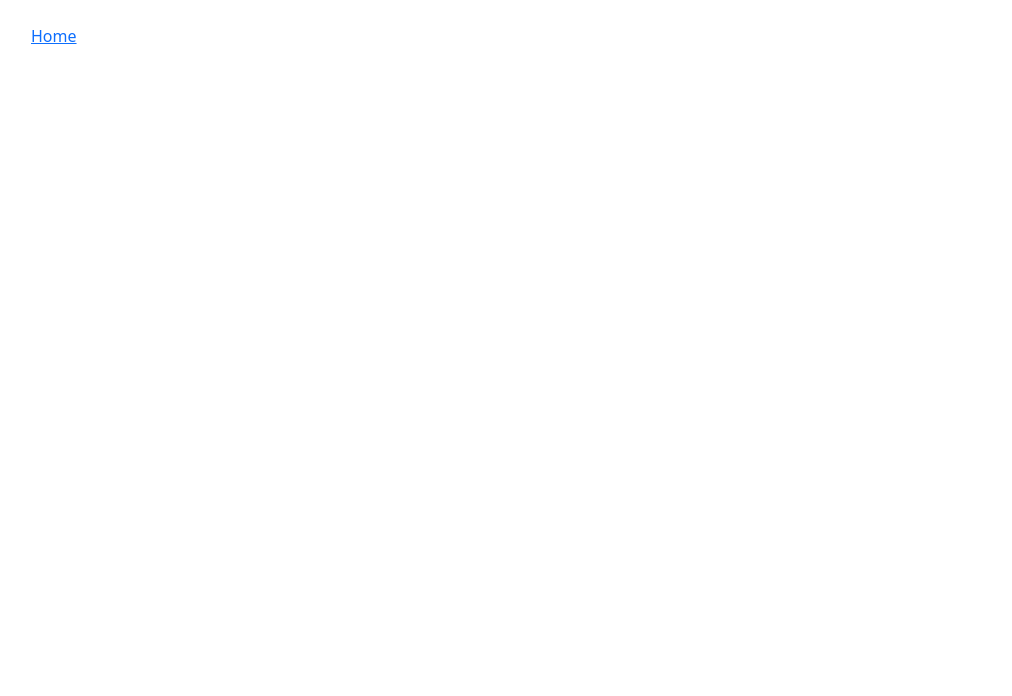
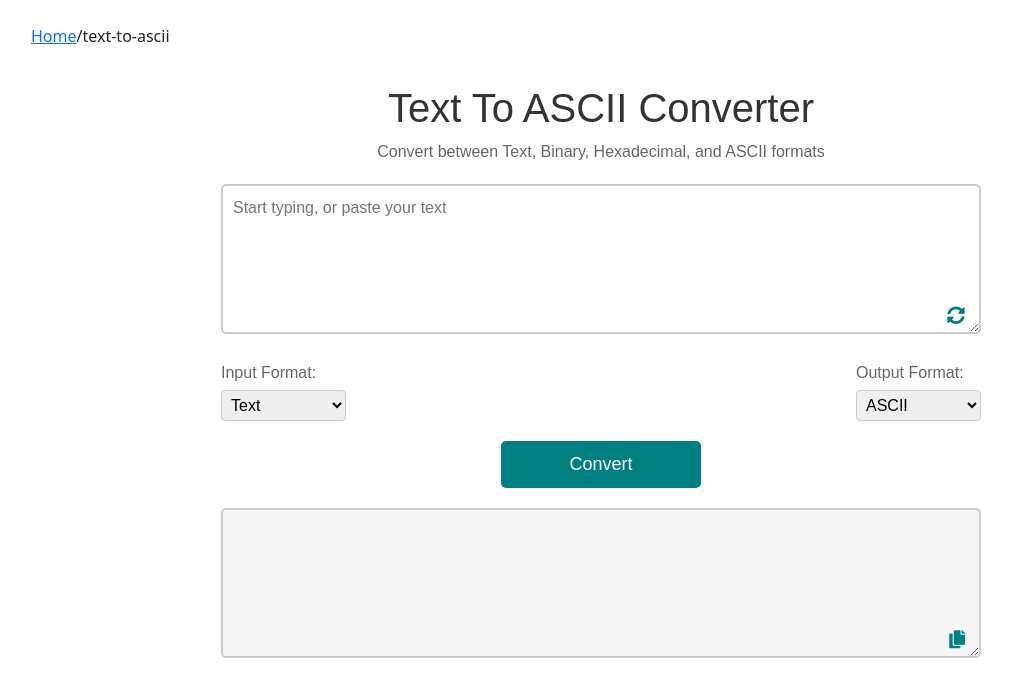
Before and after one commit to riteshporiya/WebToolsHub, an Angular app: page /text-to-ascii in a window 1280 px wide. Before the commit this address led to /. Shown: the top 696 px of the page, without its empty margins (39-1051 px from the left). Built offline with nearby package versions, Linux system fonts and the light colour scheme.

Commit message:
feat(text-to-ascii): implement text to ascii converter tool

```diff
--- a/src/app/app-routing.module.ts
+++ b/src/app/app-routing.module.ts
@@ -3,11 +3,13 @@ import { RouterModule, Routes } from '@angular/router';
 import { CharacterCounterComponent } from './components/character-counter/character-counter.component';
 import { ToolsListComponent } from './components/tools-list/tools-list.component';
 import { PasswordGeneratorComponent } from './components/password-generator/password-generator.component';
+import { TextToAsciiComponent } from './components/text-to-ascii/text-to-ascii.component';
 
 const routes: Routes = [
   { path: '', component: ToolsListComponent, data: { title: 'Tools: Popular Free Online Web Tools' } },
-  { path: 'character-counter', component: CharacterCounterComponent, data: { title: 'Online Character Counter Tool | Text Character Count' } },
-  { path: 'password-generator', component: PasswordGeneratorComponent, data: { title: 'Random Strong Password Generator Tool | Text Character Count' } },
+  { path: 'character-counter', component: CharacterCounterComponent, data: { title: 'Character Counter Tool | Text Character Count' } },
+  { path: 'password-generator', component: PasswordGeneratorComponent, data: { title: 'Random Strong Password Generator Tool' } },
+  { path: 'text-to-ascii', component: TextToAsciiComponent, data: { title: 'Text To ASCII Converter Tool' } },
 ];
 
 @NgModule({
--- a/src/app/app.module.ts
+++ b/src/app/app.module.ts
@@ -10,6 +10,7 @@ import { ToolsListComponent } from './components/tools-list/tools-list.component
 import { BreadcrumbComponent } from './components/breadcrumb/breadcrumb.component';
 import { CommonModule } from '@angular/common';
 import { PasswordGeneratorComponent } from './components/password-generator/password-generator.component';
+import { TextToAsciiComponent } from './components/text-to-ascii/text-to-ascii.component';
 
 @NgModule({
   declarations: [
@@ -17,7 +18,8 @@ import { PasswordGeneratorComponent } from './components/password-generator/pass
     CharacterCounterComponent,
     ToolsListComponent,
     BreadcrumbComponent,
-    PasswordGeneratorComponent
+    PasswordGeneratorComponent,
+    TextToAsciiComponent
   ],
   imports: [
     BrowserModule,
--- /dev/null
+++ b/src/app/components/text-to-ascii/text-to-ascii.component.html
@@ -0,0 +1,43 @@
+<div class="container">
+    <h1>Text To ASCII Converter</h1>
+    <p class="subtitle">Convert between Text, Binary, Hexadecimal, and ASCII formats</p>
+
+    <div class="input-container">
+        <textarea [(ngModel)]="inputText" placeholder="Start typing, or paste your text"></textarea>
+        <div class="action-buttons">
+            <button (click)="clearText()" title="Clear"><i class="fas fa-sync-alt"></i></button>
+        </div>
+
+        <p class="error-message" [hidden]="!errorMessage">{{ errorMessage }}</p>
+    </div>
+
+    <div class="format-selectors">
+        <div class="format-select">
+            <label for="inputFormat">Input Format:</label>
+            <select id="inputFormat" [(ngModel)]="inputFormat">
+                <option value="text">Text</option>
+                <option value="binary">Binary</option>
+                <option value="hex">Hexadecimal</option>
+                <option value="ascii">ASCII</option>
+            </select>
+        </div>
+        <div class="format-select">
+            <label for="outputFormat">Output Format:</label>
+            <select id="outputFormat" [(ngModel)]="outputFormat">
+                <option value="text">Text</option>
+                <option value="binary">Binary</option>
+                <option value="hex">Hexadecimal</option>
+                <option value="ascii">ASCII</option>
+            </select>
+        </div>
+    </div>
+
+    <button (click)="convert()" class="convert-btn">Convert</button>
+
+    <div class="output-container">
+        <textarea [value]="outputText" readonly></textarea>
+        <button (click)="copyToClipboard()" class="copy-btn" title="Copy to Clipboard">
+            <i class="fas fa-copy"></i>
+        </button>
+    </div>
+</div>
--- /dev/null
+++ b/src/app/components/text-to-ascii/text-to-ascii.component.scss
@@ -0,0 +1,103 @@
+.container {
+    max-width: 800px;
+    margin: 0 auto;
+    padding: 20px;
+    font-family: Arial, sans-serif;
+}
+
+h1 {
+    text-align: center;
+    color: #333;
+}
+
+.subtitle {
+    text-align: center;
+    color: #666;
+    margin-bottom: 20px;
+}
+
+.input-container,
+.output-container {
+    position: relative;
+    margin-bottom: 20px;
+}
+
+textarea {
+    width: 100%;
+    height: 150px;
+    padding: 10px;
+    border: 2px solid #ccc;
+    border-radius: 5px;
+    font-size: 16px;
+    resize: vertical;
+}
+
+.action-buttons {
+    position: absolute;
+    bottom: 10px;
+    right: 10px;
+}
+
+.action-buttons button,
+.copy-btn {
+    background: none;
+    border: none;
+    color: #008080;
+    cursor: pointer;
+    font-size: 18px;
+    margin-left: 10px;
+}
+
+.convert-btn {
+    display: block;
+    width: 200px;
+    margin: 20px auto;
+    padding: 10px;
+    background-color: #008080;
+    color: white;
+    border: none;
+    border-radius: 5px;
+    font-size: 18px;
+    cursor: pointer;
+}
+
+.convert-btn:hover {
+    background-color: #006666;
+}
+
+.output-container textarea {
+    background-color: #f5f5f5;
+}
+
+.copy-btn {
+    position: absolute;
+    bottom: 10px;
+    right: 10px;
+}
+
+.format-selectors {
+    display: flex;
+    justify-content: space-between;
+    margin-bottom: 20px;
+}
+
+.format-select {
+    display: flex;
+    flex-direction: column;
+}
+
+.format-select label {
+    margin-bottom: 5px;
+    color: #666;
+}
+
+.format-select select {
+    padding: 5px;
+    font-size: 16px;
+    border: 1px solid #ccc;
+    border-radius: 4px;
+}
+
+.error-message {
+    color: red;
+}
--- /dev/null
+++ b/src/app/components/text-to-ascii/text-to-ascii.component.ts
@@ -0,0 +1,112 @@
+import { Component } from '@angular/core';
+
+@Component({
+  selector: 'app-text-to-ascii',
+  templateUrl: './text-to-ascii.component.html',
+  styleUrls: ['./text-to-ascii.component.scss']
+})
+export class TextToAsciiComponent {
+  inputText: string = '';
+  outputText: string = '';
+  inputFormat: string = 'text';
+  outputFormat: string = 'ascii';
+  errorMessage: string = '';
+
+  convert() {
+    this.errorMessage = '';
+    if (!this.isValidInput(this.inputText, this.inputFormat)) {
+      this.errorMessage = `Invalid input. Please enter a valid ${this.inputFormat} value.`;
+      return;
+    }
+
+    const intermediateText = this.convertToText(this.inputText, this.inputFormat);
+    this.outputText = this.convertFromText(intermediateText, this.outputFormat);
+  }
+
+  private convertToText(input: string, format: string): string {
+    switch (format) {
+      case 'text':
+        return input;
+      case 'binary':
+        return input.split(' ').map(bin => String.fromCharCode(parseInt(bin, 2))).join('');
+      case 'hex':
+        return input.split(' ').map(hex => String.fromCharCode(parseInt(hex, 16))).join('');
+      case 'ascii':
+        return input.split(',').map(ascii => String.fromCharCode(parseInt(ascii.trim()))).join('');
+      default:
+        return input;
+    }
+  }
+
+  private convertFromText(input: string, format: string): string {
+    switch (format) {
+      case 'text':
+        return input;
+      case 'binary':
+        return input.split('').map(char => char.charCodeAt(0).toString(2).padStart(8, '0')).join(' ');
+      case 'hex':
+        return input.split('').map(char => char.charCodeAt(0).toString(16).padStart(2, '0')).join(' ');
+      case 'ascii':
+        return input.split('').map(char => char.charCodeAt(0)).join(',');
+      default:
+        return input;
+    }
+  }
+
+  private isValidInput(input: string, format: string): boolean {
+    switch (format) {
+      case 'text':
+        return true; // Text input is always valid
+      case 'binary':
+        return this.isValidBinaryInput(input);
+      case 'hex':
+        return this.isValidHexInput(input);
+      case 'ascii':
+        return this.isValidAsciiInput(input);
+      default:
+        return true; // Unknown format, assume input is valid
+    }
+  }
+
+  private isValidBinaryInput(input: string): boolean {
+    const binaryValues = input.split(' ');
+    for (const binaryValue of binaryValues) {
+      if (binaryValue.length !== 8 || !/^[01]+$/.test(binaryValue)) {
+        return false;
+      }
+    }
+    return true;
+  }
+
+  private isValidHexInput(input: string): boolean {
+    const hexValues = input.split(' ');
+    for (const hexValue of hexValues) {
+      if (hexValue.length !== 2 || !/^[0-9A-Fa-f]+$/.test(hexValue)) {
+        return false;
+      }
+    }
+    return true;
+  }
+
+  private isValidAsciiInput(input: string): boolean {
+    const asciiValues = input.split(',');
+    for (const asciiValue of asciiValues) {
+      if (isNaN(parseInt(asciiValue.trim())) || parseInt(asciiValue.trim()) < 0 || parseInt(asciiValue.trim()) > 255) {
+        return false;
+      }
+    }
+    return true;
+  }
+
+
+  copyToClipboard() {
+    navigator.clipboard.writeText(this.outputText).then(() => {
+      console.log('Output copied to clipboard');
+    });
+  }
+
+  clearText() {
+    this.inputText = '';
+    this.outputText = '';
+  }
+}
--- a/src/app/components/tools-list/tools-list.component.ts
+++ b/src/app/components/tools-list/tools-list.component.ts
@@ -9,23 +9,23 @@ export class ToolsListComponent {
   tools = [
     { name: 'Password Generator', icon: 'bi-key', route: '/password-generator' },
     { name: 'Character Counter', icon: 'bi-123', route: '/character-counter' },
-    { name: 'Barcode Generator', icon: 'bi-upc', route: '/barcode-generator' },
-    { name: 'QR Code Generator', icon: 'bi-qr-code', route: '/qr-code-generator' },
-    { name: 'Unit Converter', icon: 'bi-arrow-left-right', route: '/unit-converter' },
-    { name: 'World Clock', icon: 'bi-globe', route: '/world-clock' },
+    // { name: 'Barcode Generator', icon: 'bi-upc', route: '/barcode-generator' },
+    // { name: 'QR Code Generator', icon: 'bi-qr-code', route: '/qr-code-generator' },
+    // { name: 'Unit Converter', icon: 'bi-arrow-left-right', route: '/unit-converter' },
+    // { name: 'World Clock', icon: 'bi-globe', route: '/world-clock' },
     { name: 'Text to ASCII', icon: 'bi-file-text', route: '/text-to-ascii' },
-    { name: 'Online Text Repeater', icon: 'bi-type', route: '/text-repeater' },
-    { name: 'Random String Generator', icon: 'bi-shuffle', route: '/random-string' },
-    { name: 'Random IP Generator', icon: 'bi-hdd-network', route: '/random-ip' },
-    { name: 'Hash Generator', icon: 'bi-hash', route: '/hash-generator' },
-    { name: 'UUID Generator', icon: 'bi-upc-scan', route: '/uuid-generator' },
-    { name: 'Numbers To Words Converter', icon: 'bi-123', route: '/numbers-to-words' },
-    { name: 'Time Zone Converter', icon: 'bi-clock', route: '/time-zone-converter' },
-    { name: 'Passport Photo Generator', icon: 'bi-camera', route: '/passport-photo' },
-    { name: 'Online Chart Maker', icon: 'bi-bar-chart', route: '/chart-maker' },
-    { name: 'Image to Icon Converter', icon: 'bi-image', route: '/image-to-icon' },
-    { name: 'Money Counter Calculator', icon: 'bi-cash-stack', route: '/money-counter' },
-    { name: 'IP Subnet Calculator', icon: 'bi-diagram-3', route: '/ip-subnet-calculator' },
-    { name: 'CSS Formatter', icon: 'bi-file-earmark-code', route: '/css-formatter' }
+    // { name: 'Online Text Repeater', icon: 'bi-type', route: '/text-repeater' },
+    // { name: 'Random String Generator', icon: 'bi-shuffle', route: '/random-string' },
+    // { name: 'Random IP Generator', icon: 'bi-hdd-network', route: '/random-ip' },
+    // { name: 'Hash Generator', icon: 'bi-hash', route: '/hash-generator' },
+    // { name: 'UUID Generator', icon: 'bi-upc-scan', route: '/uuid-generator' },
+    // { name: 'Numbers To Words Converter', icon: 'bi-123', route: '/numbers-to-words' },
+    // { name: 'Time Zone Converter', icon: 'bi-clock', route: '/time-zone-converter' },
+    // { name: 'Passport Photo Generator', icon: 'bi-camera', route: '/passport-photo' },
+    // { name: 'Online Chart Maker', icon: 'bi-bar-chart', route: '/chart-maker' },
+    // { name: 'Image to Icon Converter', icon: 'bi-image', route: '/image-to-icon' },
+    // { name: 'Money Counter Calculator', icon: 'bi-cash-stack', route: '/money-counter' },
+    // { name: 'IP Subnet Calculator', icon: 'bi-diagram-3', route: '/ip-subnet-calculator' },
+    // { name: 'CSS Formatter', icon: 'bi-file-earmark-code', route: '/css-formatter' }
   ];
 }
```
Also changed, not shown: 1 other file (tests, documents, lock files or other folders).
